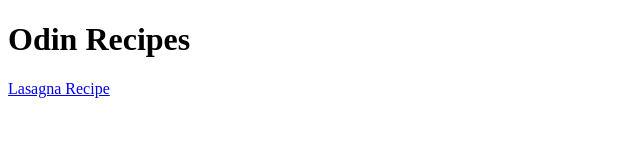
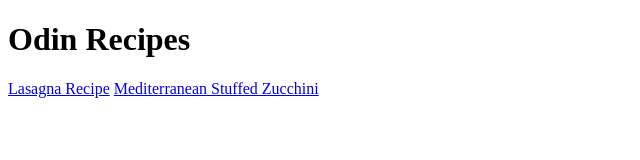
Before and after one commit to conorjack/odin-recipes, a plain HTML site: page index.html in a window 1280 px wide. Shown: the whole page, without its empty margins (0-640 px from the left). Drawn offline with Linux system fonts and the light colour scheme.

Commit message:
Add link to stuffed zucchini recipe

```diff
--- a/index.html
+++ b/index.html
@@ -8,5 +8,6 @@
     <body>
         <h1>Odin Recipes</h1>
         <a href="recipes/lasagna.html">Lasagna Recipe</a>
+        <a href="recipes/stuffed-zucchini.html">Mediterranean Stuffed Zucchini</a>
     </body>
 </html>
```
